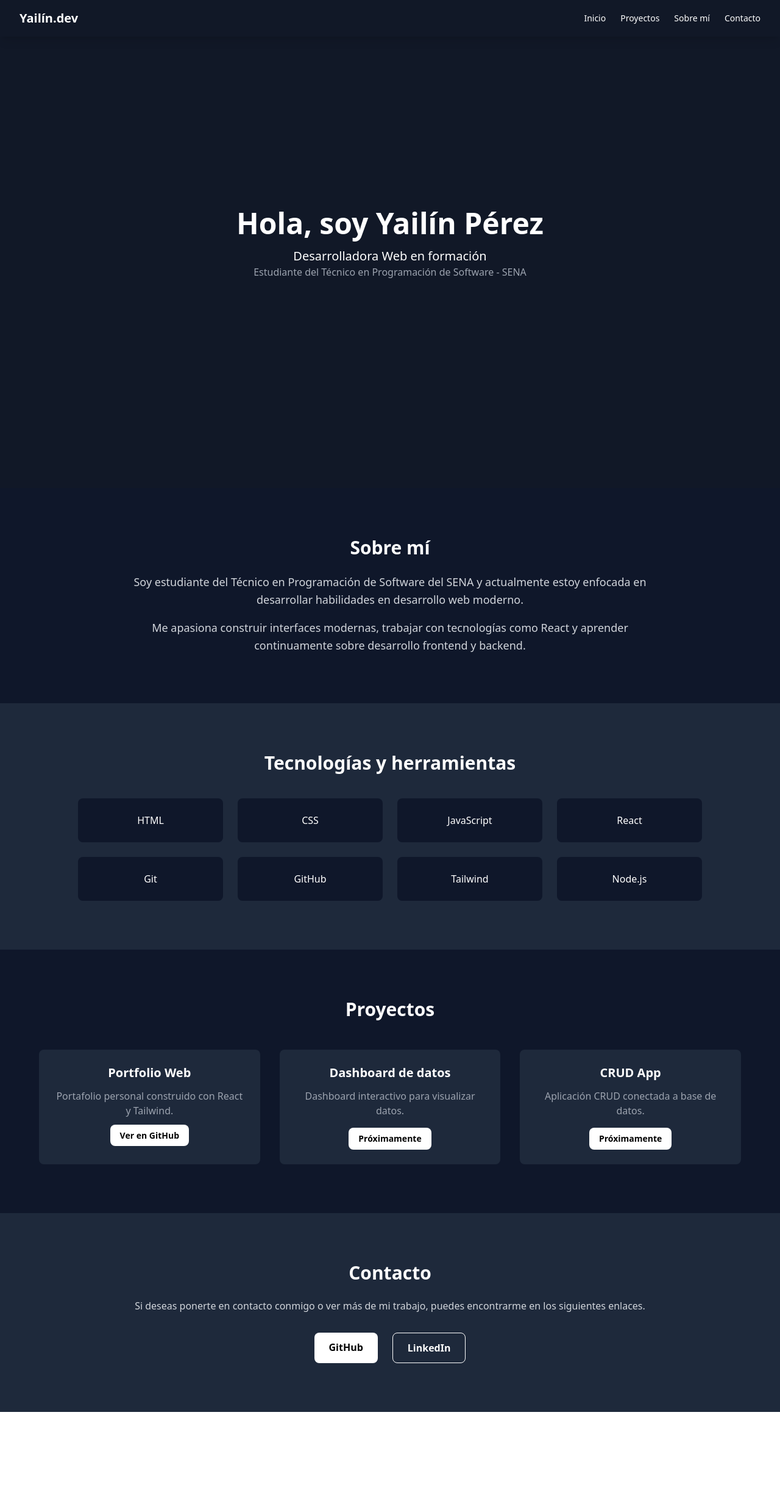
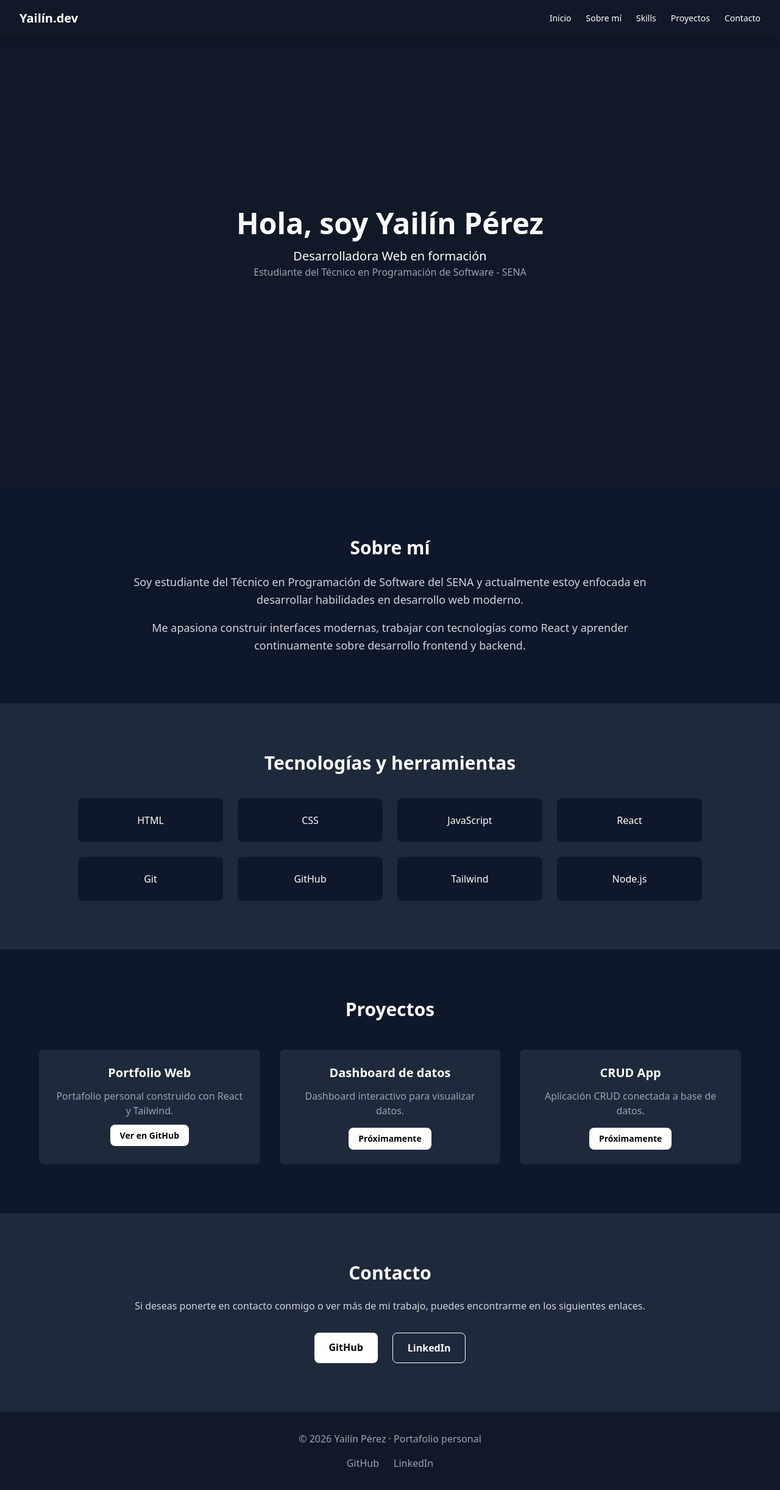
Before and after one commit to yailinpvdev/portfolio, a React (Vite) app: page / in a window 1280 px wide. Shown: the whole page at 61% size. Before the commit the page ends 2315 px from the top, so only its background shows below. Built offline with nearby package versions, Linux system fonts and the light colour scheme.

Commit message:
feat: add footer and smooth scroll

```diff
--- a/src/App.jsx
+++ b/src/App.jsx
@@ -4,6 +4,7 @@ import About from "./components/About"
 import Skills from "./components/Skills"
 import Projects from "./components/Projects"
 import Contact from "./components/Contact"
+import Footer from "./components/Footer"
 
 function App() {
   return (
@@ -14,6 +15,7 @@ function App() {
       <Skills />
       <Projects />
       <Contact />
+      <Footer />
     </div>
   )
 }
--- a/src/components/About.jsx
+++ b/src/components/About.jsx
@@ -1,6 +1,6 @@
 function About() {
   return (
-    <section className="bg-slate-900 text-white py-20 px-6">
+    <section id="about" className="bg-slate-900 text-white py-20 px-6">
       <div className="max-w-4xl mx-auto text-center">
 
         <h2 className="text-3xl font-bold mb-6">
--- a/src/components/Contact.jsx
+++ b/src/components/Contact.jsx
@@ -1,6 +1,6 @@
 function Contact() {
   return (
-    <section className="bg-slate-800 text-white py-20 px-6">
+    <section id="contact" className="bg-slate-800 text-white py-20 px-6">
       <div className="max-w-4xl mx-auto text-center">
 
         <h2 className="text-3xl font-bold mb-6">
--- /dev/null
+++ b/src/components/Footer.jsx
@@ -0,0 +1,28 @@
+function Footer() {
+  return (
+    <footer className="bg-gray-900 text-gray-400 py-8 text-center">
+      <p>
+        © {new Date().getFullYear()} Yailín Pérez · Portafolio personal
+      </p>
+
+      <div className="flex justify-center gap-6 mt-4">
+        <a
+          href="https://github.com/yailinpvdev"
+          target="_blank"
+          className="hover:text-white"
+        >
+          GitHub
+        </a>
+
+        <a
+          href="#"
+          className="hover:text-white"
+        >
+          LinkedIn
+        </a>
+      </div>
+    </footer>
+  )
+}
+
+export default Footer
--- a/src/components/Hero.jsx
+++ b/src/components/Hero.jsx
@@ -1,6 +1,6 @@
 function Hero() {
   return (
-    <section className="min-h-screen flex flex-col items-center justify-center bg-gray-900 text-white">
+    <section id="home" className="min-h-screen flex flex-col items-center justify-center bg-gray-900 text-white">
       <h1 className="text-5xl font-bold">Hola, soy Yailín Pérez</h1>
       <p className="mt-4 text-xl">Desarrolladora Web en formación</p>
       <p className="text-gray-400">
--- a/src/components/Navbar.jsx
+++ b/src/components/Navbar.jsx
@@ -7,10 +7,37 @@ function Navbar() {
       </h1>
 
       <ul className="flex gap-6 text-sm">
-        <li className="hover:text-gray-400 cursor-pointer">Inicio</li>
-        <li className="hover:text-gray-400 cursor-pointer">Proyectos</li>
-        <li className="hover:text-gray-400 cursor-pointer">Sobre mí</li>
-        <li className="hover:text-gray-400 cursor-pointer">Contacto</li>
+
+        <li>
+          <a href="#home" className="hover:text-gray-400">
+            Inicio
+          </a>
+        </li>
+
+        <li>
+          <a href="#about" className="hover:text-gray-400">
+            Sobre mí
+          </a>
+        </li>
+
+        <li>
+          <a href="#skills" className="hover:text-gray-400">
+            Skills
+          </a>
+        </li>
+
+        <li>
+          <a href="#projects" className="hover:text-gray-400">
+            Proyectos
+          </a>
+        </li>
+
+        <li>
+          <a href="#contact" className="hover:text-gray-400">
+            Contacto
+          </a>
+        </li>
+
       </ul>
 
     </nav>
--- a/src/components/Projects.jsx
+++ b/src/components/Projects.jsx
@@ -1,6 +1,6 @@
 function Projects() {
   return (
-    <section className="bg-slate-900 text-white py-20 px-6">
+    <section id="projects" className="bg-slate-900 text-white py-20 px-6">
       <div className="max-w-6xl mx-auto text-center">
 
         <h2 className="text-3xl font-bold mb-12">
--- a/src/components/Skills.jsx
+++ b/src/components/Skills.jsx
@@ -1,6 +1,6 @@
 function Skills() {
   return (
-    <section className="bg-slate-800 text-white py-20 px-6">
+    <section id="skills" className="bg-slate-800 text-white py-20 px-6">
       <div className="max-w-5xl mx-auto text-center">
 
         <h2 className="text-3xl font-bold mb-10">
--- a/src/index.css
+++ b/src/index.css
@@ -1,3 +1,7 @@
 @tailwind base;
 @tailwind components;
 @tailwind utilities;
+
+html {
+  scroll-behavior: smooth;
+}
```
